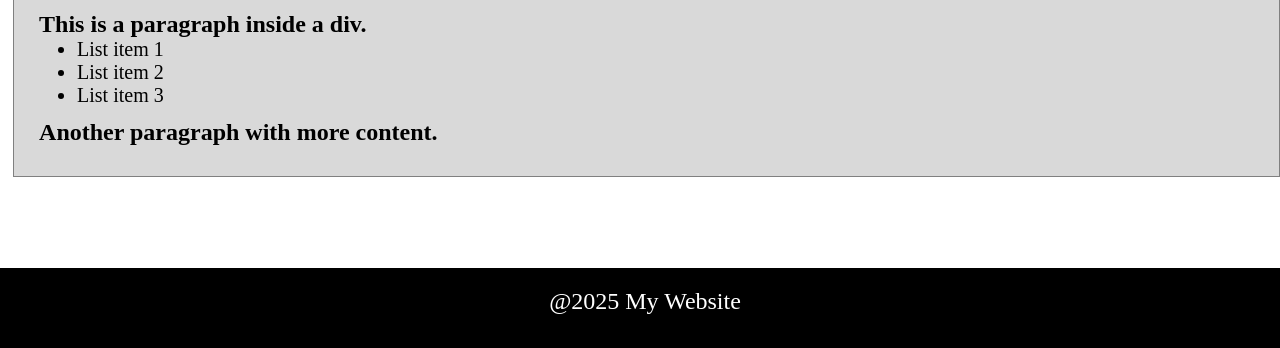
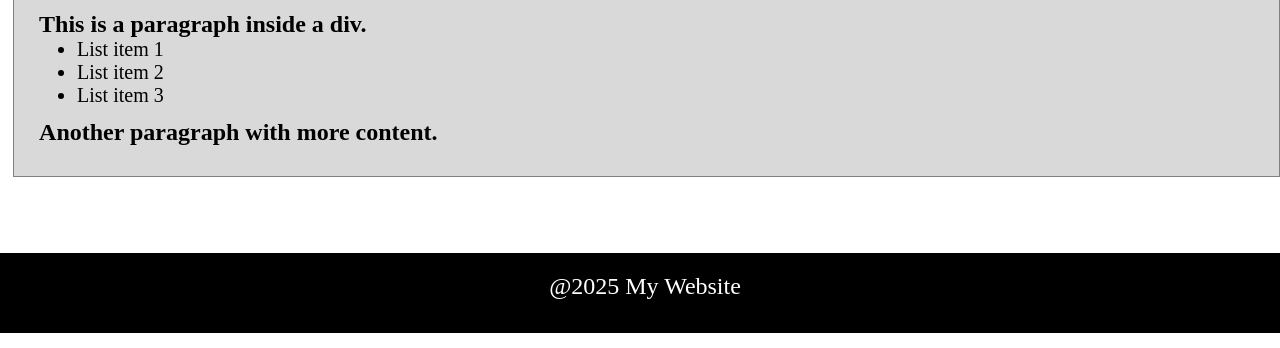
Before and after one commit to fhermega/funval-n1, a plain HTML site: page practica-3/practica03.html in a window 1280 px wide. Shown: the part 622-970 px from the top of the page. Drawn offline with Linux system fonts and the light colour scheme.

Commit message:
practica03-final

```diff
--- a/practica-3/practica03.css
+++ b/practica-3/practica03.css
@@ -94,7 +94,7 @@ button {
 
 .section02{
     background-color: rgb(255, 255, 255);
-    height: 350px;
+    height: 335px;
     width: auto;
 }
 
```
